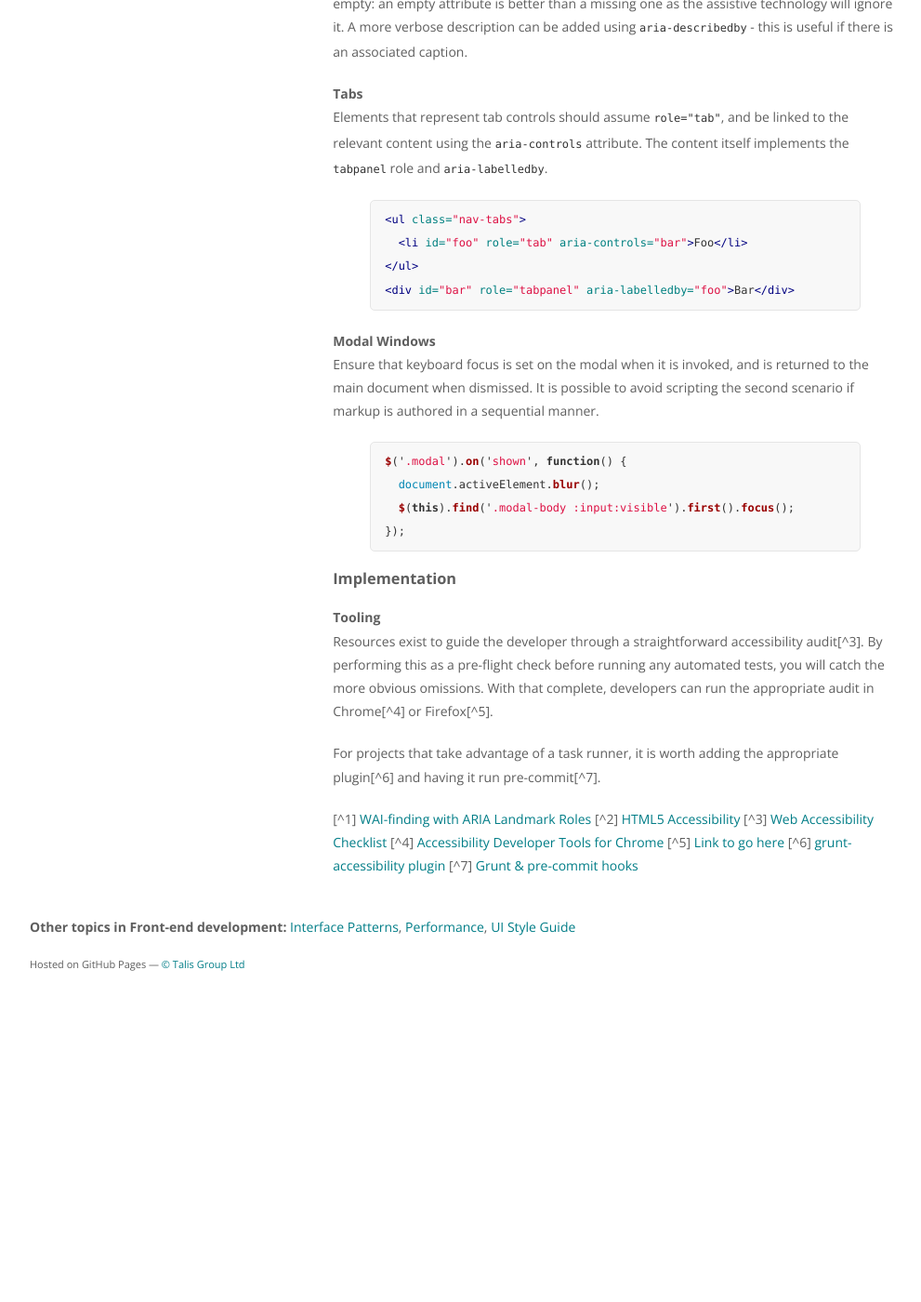
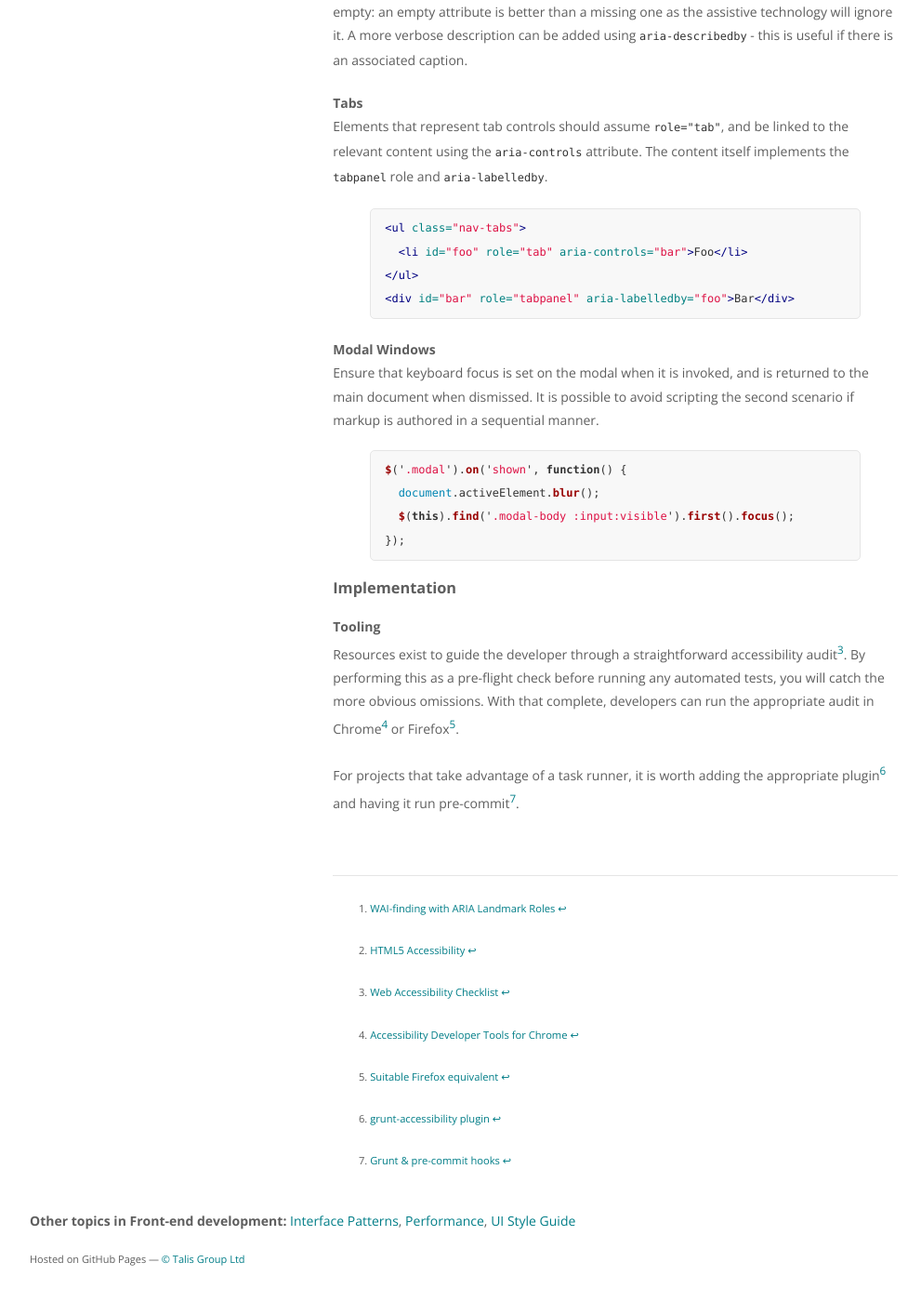
Before and after one commit to ellerbrock/talis.github.io, a Jekyll site: the page built from topics/accessibility.md, in a window 1280 px wide and 1400 px high, scrolled down 2278 px. Shown: the whole window at 93% size, without its empty margins (142-1133 px from the left). Built offline with Jekyll 4.4.1, drawn with Linux system fonts in a browser that asks for light colours; before the commit the page ends 3361 px from its top, so only the background shows below that; some of the changed text lies outside the part shown.

Commit message:
Accessiblity footnotes

```diff
--- a/topics/accessibility.md
+++ b/topics/accessibility.md
@@ -102,10 +102,10 @@ Resources exist to guide the developer through a straightforward accessibility a
 
 For projects that take advantage of a task runner, it is worth adding the appropriate plugin[^6] and having it run pre-commit[^7].
 
-[^1] [WAI-finding with ARIA Landmark Roles](http://alistapart.com/column/wai-finding-with-aria-landmark-roles)
-[^2] [HTML5 Accessibility](http://www.html5accessibility.com/)
-[^3] [Web Accessibility Checklist](http://a11yproject.com/checklist.html)
-[^4] [Accessibility Developer Tools for Chrome](https://chrome.google.com/webstore/detail/accessibility-developer-t/fpkknkljclfencbdbgkenhalefipecmb?hl=en-US)
-[^5] [Link to go here]()
-[^6] [grunt-accessibility plugin](https://github.com/yargalot/grunt-accessibility)
-[^7] [Grunt & pre-commit hooks](https://juhq.wordpress.com/2013/01/28/git-hooks-pre-commit-grunt/)
+[^1]: [WAI-finding with ARIA Landmark Roles](http://alistapart.com/column/wai-finding-with-aria-landmark-roles)
+[^2]: [HTML5 Accessibility](http://www.html5accessibility.com/)
+[^3]: [Web Accessibility Checklist](http://a11yproject.com/checklist.html)
+[^4]: [Accessibility Developer Tools for Chrome](https://chrome.google.com/webstore/detail/accessibility-developer-t/fpkknkljclfencbdbgkenhalefipecmb?hl=en-US)
+[^5]: [Suitable Firefox equivalent]()
+[^6]: [grunt-accessibility plugin](https://github.com/yargalot/grunt-accessibility)
+[^7]: [Grunt & pre-commit hooks](https://juhq.wordpress.com/2013/01/28/git-hooks-pre-commit-grunt/)
```
